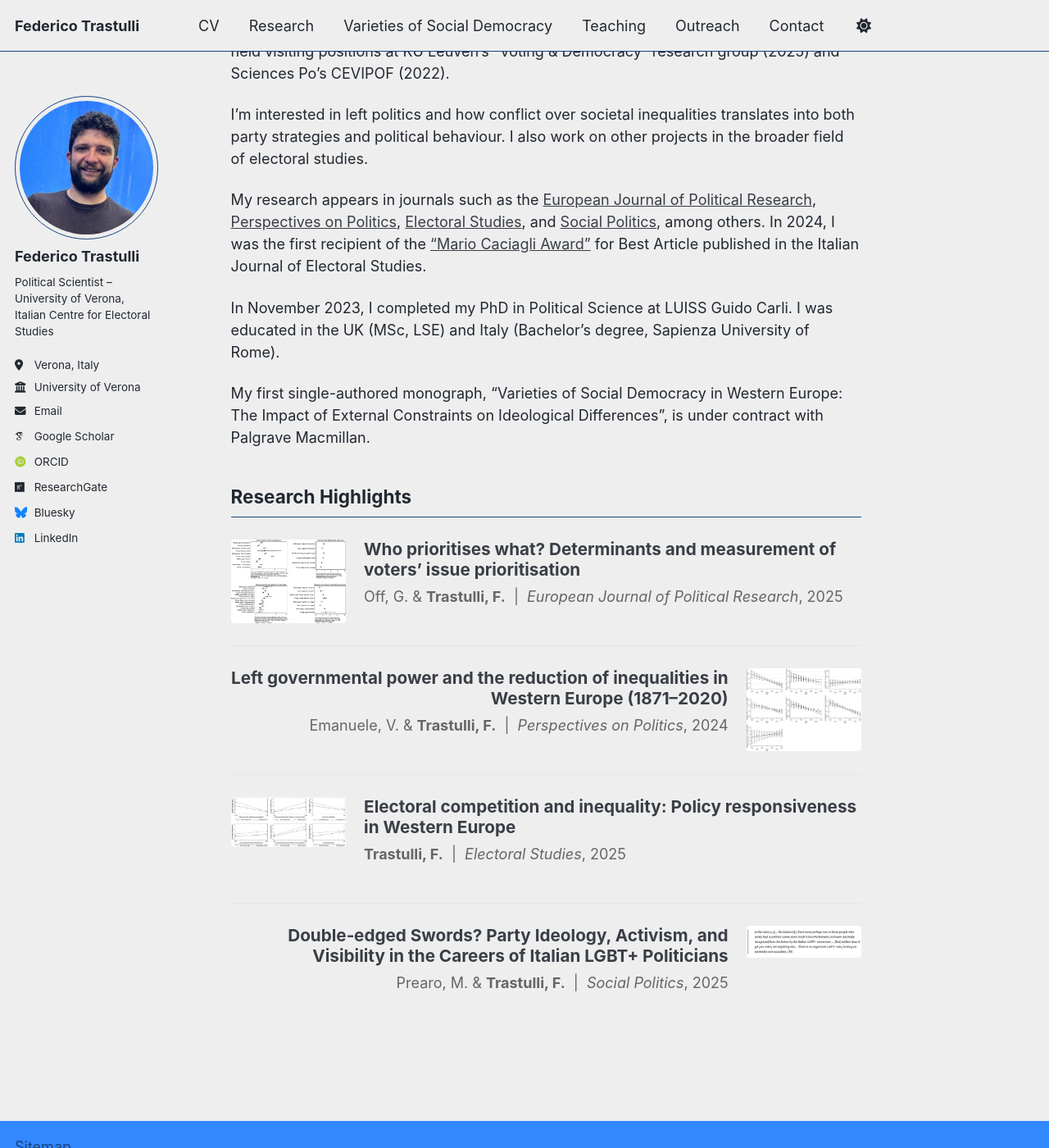
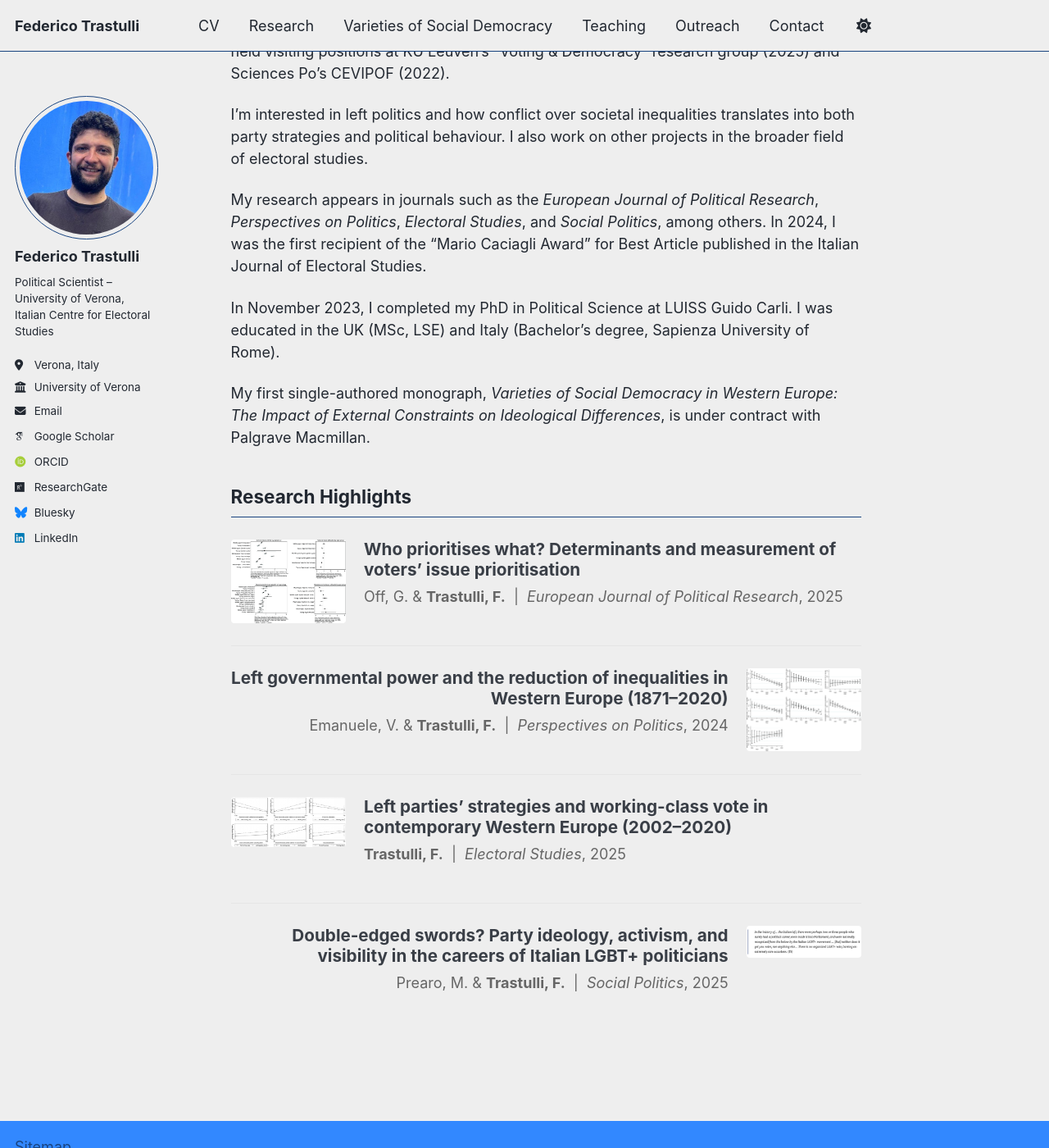
Before and after one commit to federicotrastulli/federicotrastulli.github.io, a Jekyll site: the page built from _pages/about.md, in a window 1280 px wide and 1400 px high, scrolled down 194 px. Shown: the whole window at 82% size. Built offline with Jekyll 4.4.1, drawn with Linux system fonts in a browser that asks for light colours; some web fonts are replaced; a script bundle is joined from its source files by our own code; library files that are not in the unit come from our copies.

Commit message:
Update about.md

```diff
--- a/_pages/about.md
+++ b/_pages/about.md
@@ -13,11 +13,11 @@ I'm a Postdoctoral Researcher at the University of Verona. I'm also a Research A
 
 I'm interested in left politics and how conflict over societal inequalities translates into both party strategies and political behaviour. I also work on other projects in the broader field of electoral studies.
 
-My research appears in journals such as the [European Journal of Political Research](https://www.cambridge.org/core/journals/european-journal-of-political-research/article/who-prioritises-what-determinants-and-measurement-of-voters-issue-prioritisation/E85C711B0698149F280FA000C70A5E66), [Perspectives on Politics](https://www.cambridge.org/core/journals/perspectives-on-politics/article/left-governmental-power-and-the-reduction-of-inequalities-in-western-europe-18712020/ED555D70627A4A3D57B2BD9B708C5F55), [Electoral Studies](https://www.sciencedirect.com/science/article/pii/S026137942500112X), and [Social Politics](https://academic.oup.com/sp/advance-article/doi/10.1093/sp/jxae035/7965949), among others. In 2024, I was the first recipient of the ["Mario Caciagli Award"](https://oaj.fupress.net/index.php/qoe/announcement/view/133) for Best Article published in the Italian Journal of Electoral Studies.
+My research appears in journals such as the *European Journal of Political Research*, *Perspectives on Politics*, *Electoral Studies*, and *Social Politics*, among others. In 2024, I was the first recipient of the "Mario Caciagli Award" for Best Article published in the Italian Journal of Electoral Studies.
 
 In November 2023, I completed my PhD in Political Science at LUISS Guido Carli. I was educated in the UK (MSc, LSE) and Italy (Bachelor's degree, Sapienza University of Rome).
 
-My first single-authored monograph, "Varieties of Social Democracy in Western Europe: The Impact of External Constraints on Ideological Differences", is under contract with Palgrave Macmillan.
+My first single-authored monograph, *Varieties of Social Democracy in Western Europe: The Impact of External Constraints on Ideological Differences*, is under contract with Palgrave Macmillan.
 
 ## Research Highlights
 
@@ -78,7 +78,7 @@ My first single-authored monograph, "Varieties of Social Democracy in Western Eu
     <h3 class="article-title">
       <a href="https://www.sciencedirect.com/science/article/pii/S026137942500112X"
          target="_blank" rel="noopener">
-        Electoral competition and inequality: Policy responsiveness in Western Europe
+        Left parties’ strategies and working-class vote in contemporary Western Europe (2002–2020)
       </a>
     </h3>
     <p class="article-meta">
@@ -100,7 +100,7 @@ My first single-authored monograph, "Varieties of Social Democracy in Western Eu
     <h3 class="article-title">
       <a href="https://academic.oup.com/sp/advance-article/doi/10.1093/sp/jxae035/7965949"
          target="_blank" rel="noopener">
-        Double‑edged Swords? Party Ideology, Activism, and Visibility in the Careers of Italian LGBT+ Politicians
+        Double‑edged swords? Party ideology, activism, and visibility in the careers of Italian LGBT+ politicians
       </a>
     </h3>
     <p class="article-meta">
```
